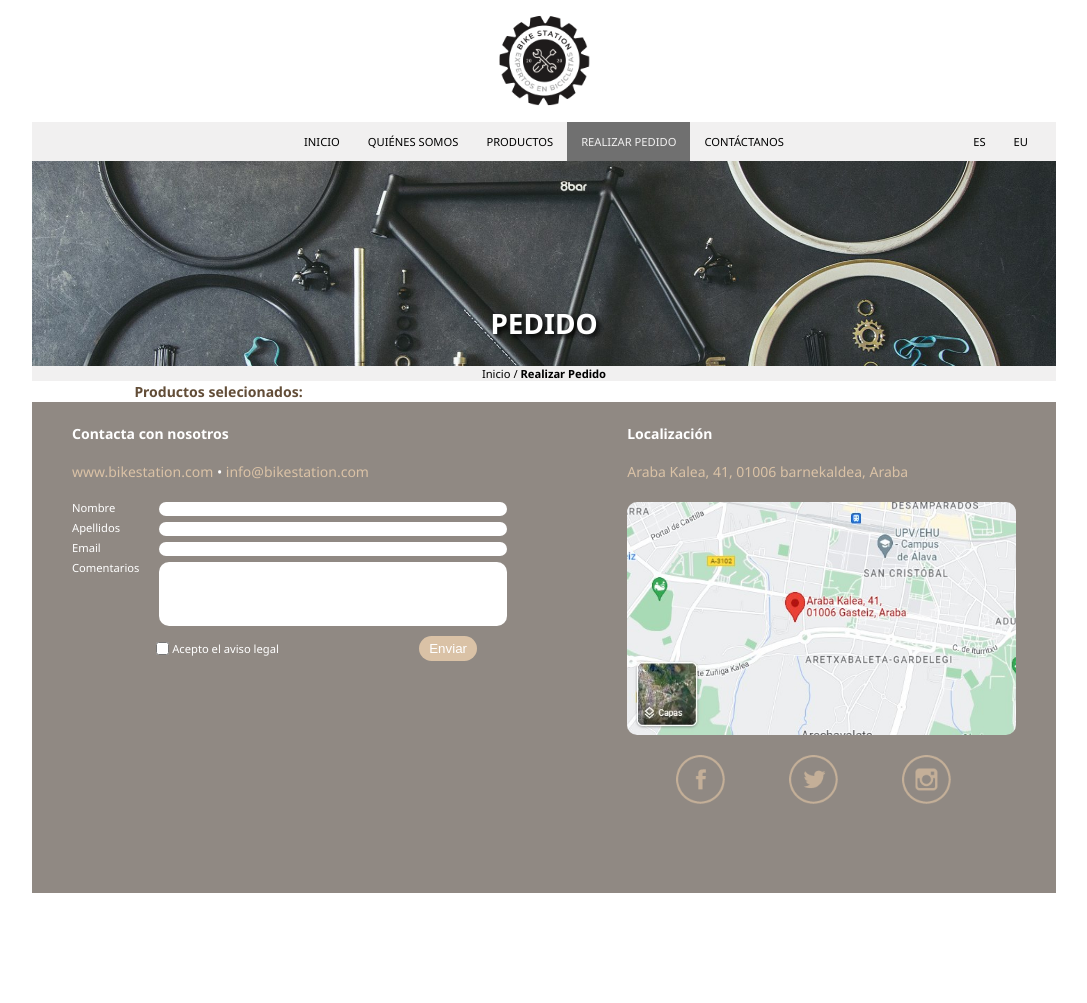
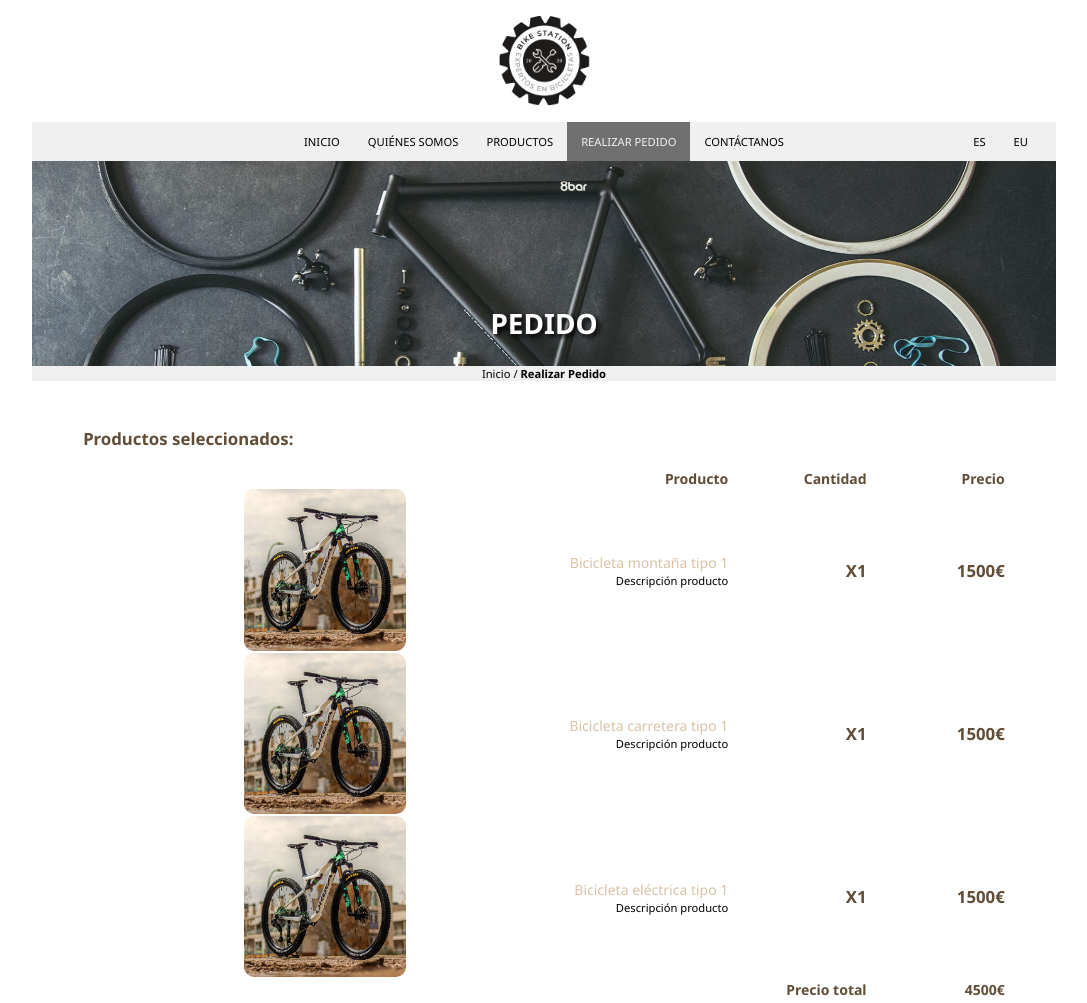
Before and after one commit to s-moreno/bikestation, a plain HTML site: page realizar-pedido.html in a window 1280 px wide. Shown: the top 1003 px of the page, without its empty margins (96-1183 px from the left). Before the commit the page ends 906 px from the top, so only its background shows below. Drawn offline with Linux system fonts and the light colour scheme.

Commit message:
primer versión de la tabla

```diff
--- a/realizar-pedido.html
+++ b/realizar-pedido.html
@@ -41,8 +41,74 @@
             <span>Inicio / </span><span class="negrita">Realizar Pedido</span>
         </section>
     </header>
-    <main class="margin-10">
-        <p class="negrita marron">Productos selecionados:</p>
+    <main class="margin-5">
+        <h3>Productos seleccionados:</h3>
+        <table class="pedido">
+            <colgroup>
+                <col class="width-30" span="2">
+                <col class="width-20" span="2">
+            </colgroup>
+            <thead>
+                <tr>
+                    <th colspan="2"><p class="marron negrita">Producto</p></th>
+                    <th><p class="marron negrita">Cantidad</p></th>
+                    <th><p class="marron negrita">Precio</p></th>
+                </tr>
+            </thead>
+            <tbody>
+                <tr>
+                    <td class="imagen-pedido">
+                        <img src="/images/bicicleta-montana-boton.jpg" alt="bicicleta de montaña">
+                    </td>
+                    <td>
+                        <p class="beige">Bicicleta montaña tipo 1</p>
+                        <p class="descripcion">Descripción producto</p>
+                    </td>
+                    <td>
+                        <h3>X1</h3>
+                    </td>
+                    <td>
+                        <h3>1500€</h3>
+                    </td>
+                </tr>
+                <tr>
+                    <td class="imagen-pedido">
+                        <img src="/images/bicicleta-montana-boton.jpg" alt="bicicleta de montaña">
+                    </td>
+                    <td>
+                        <p class="beige">Bicicleta carretera tipo 1</p>
+                        <p class="descripcion">Descripción producto</p>
+                    </td>
+                    <td>
+                        <h3>X1</h3>
+                    </td>
+                    <td>
+                        <h3>1500€</h3>
+                    </td>
+                </tr>
+                <tr>
+                    <td class="imagen-pedido">
+                        <img src="/images/bicicleta-montana-boton.jpg" alt="bicicleta de montaña">
+                    </td>
+                    <td>
+                        <p class="beige">Bicicleta eléctrica tipo 1</p>
+                        <p class="descripcion">Descripción producto</p>
+                    </td>
+                    <td>
+                        <h3>X1</h3>
+                    </td>
+                    <td>
+                        <h3>1500€</h3>
+                    </td>
+                </tr>
+            </tbody>
+            <tfoot>
+                <tr>
+                    <th colspan="3"><p class="marron negrita">Precio total</p></th>
+                    <th><p class="marron negrita">4500€</p></th>
+                </tr>
+            </tfoot>
+        </table>
     </main>
     <footer>
         <section class="footer-contact">
--- a/styles/style.css
+++ b/styles/style.css
@@ -10,6 +10,7 @@
         3.1.- Productos
         3.2.- Botón
         3.3.- Formulario
+        3.4.- Tabla Pedido
     4.- Aside
         4.1.- Formulario
     5.- Footer
@@ -46,7 +47,6 @@ h2 {
 h3 {
     padding: 20px 0;
     color: #624D37;
-    text-transform: uppercase;
     font-weight: bold;
     font-size: 1.2rem;
 }
@@ -91,6 +91,10 @@ a {
 
 .marron {
     color: #624D37;
+}
+
+.beige {
+    color: #DAC2A6;
 }
 
 /**
@@ -329,6 +333,41 @@ a:hover .boton {
 
 .expand {
     width: 100%;
+}
+
+/* Tabla Pedido */
+table {
+    border-collapse: collapse;
+}
+
+.width-30 {
+    width: 35%;
+}
+
+.width-20 {
+    width: 15%;
+}
+
+.pedido {
+    width: 100%;
+    text-align: right;
+
+}
+
+.pedido tr {
+    margin: 5px;
+}
+.pedido td, th {
+    vertical-align: middle;
+}
+
+.pedido td > img {
+    width: 50%;
+    border-radius: 10px;
+}
+
+.descripcion {
+    font-size: .8rem;
 }
 
 /*
```
